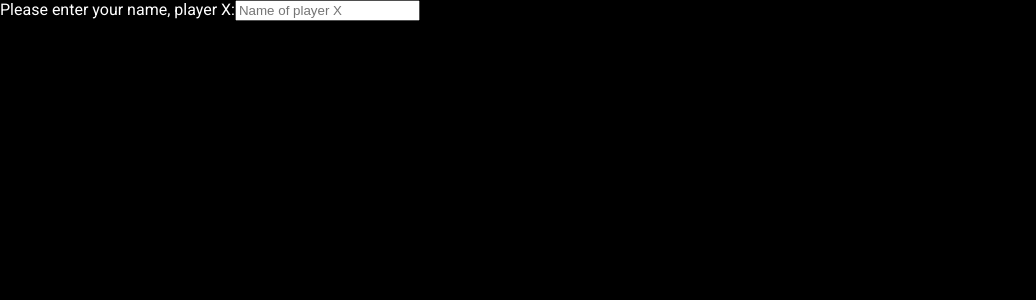
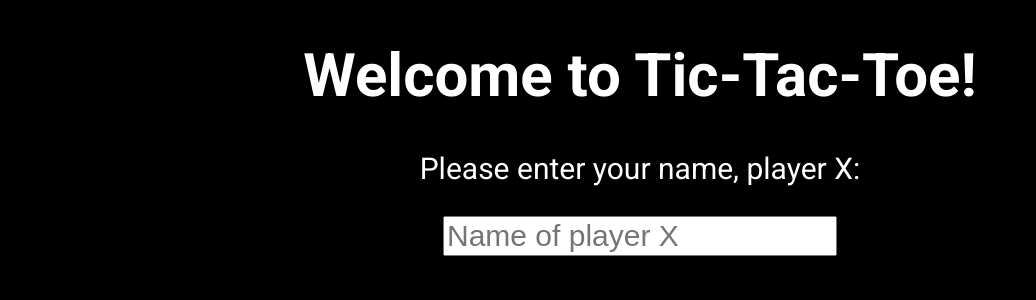
Before and after one commit to ironboy/ts-tic-tac-toe-react, a React (Vite) app: page / in a window 1280 px wide. Shown: the top 300 px of the page, without its empty margins (0-1036 px from the left). Built offline with nearby package versions, Linux system fonts and the light colour scheme; the HTML template or start-up script is replaced by a standard one.

Commit message:
style changes

```diff
--- a/src/App.tsx
+++ b/src/App.tsx
@@ -35,8 +35,9 @@ export default function App() {
   if (!playerX || !playerO) {
     let whoseName = !playerX ? 'X' : 'O';
     return <form onSubmit={registerName}>
+      <h1>Welcome to Tic-Tac-Toe!</h1>
       <label>
-        Please enter your name, player {whoseName}:
+        <p>Please enter your name, player {whoseName}:</p>
         <input name={'player' + whoseName + 'name'} placeholder={'Name of player ' + whoseName} />
       </label>
     </form>
--- a/src/index.css
+++ b/src/index.css
@@ -74,3 +74,12 @@ button {
   margin-top: 20px;
   cursor: pointer;
 }
+
+form {
+  text-align: center;
+  font-size: 30px;
+}
+
+input {
+  font-size: 30px;
+}
```
